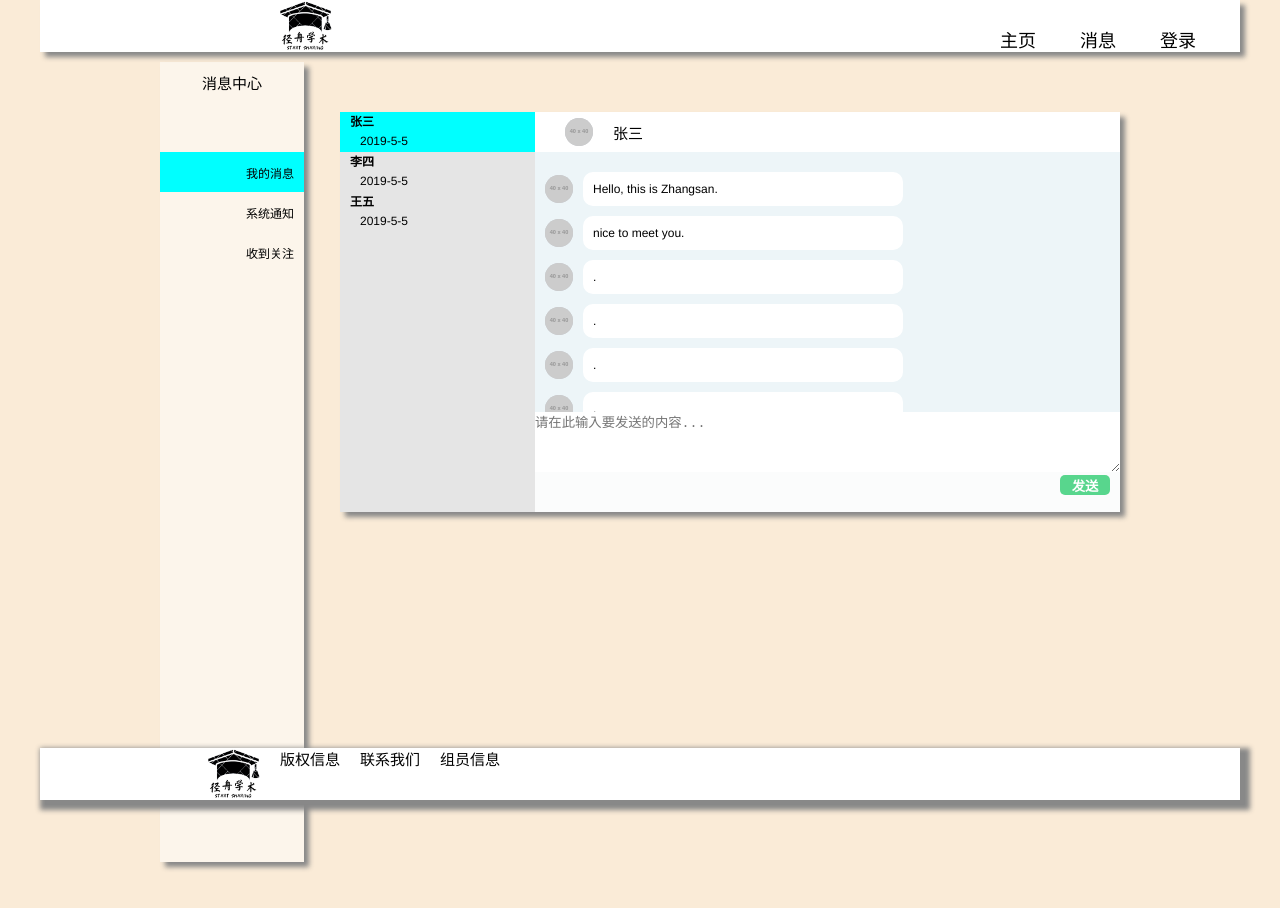
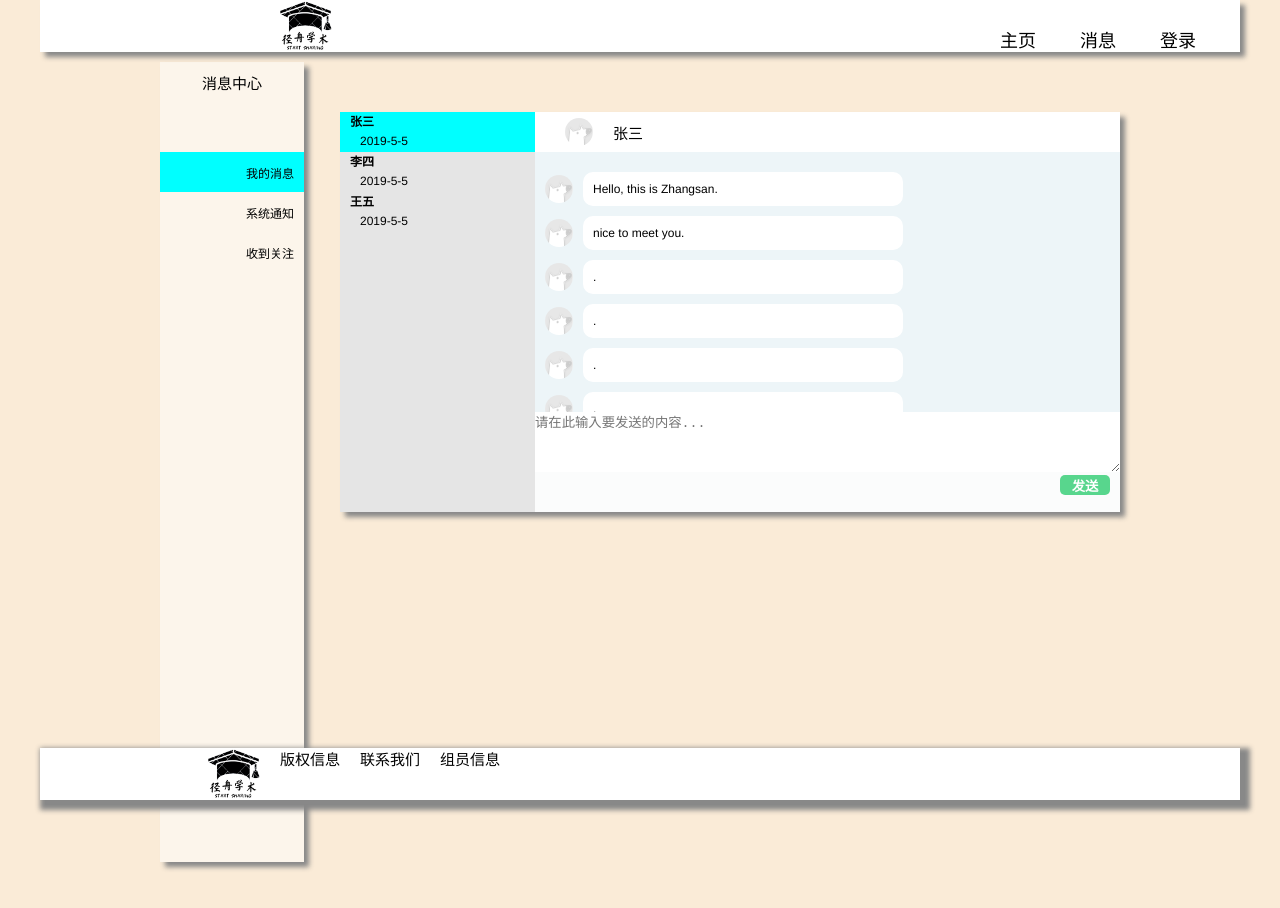
Before and after one commit to wjxchn/jingzhou-frontend, a Vue app: page /message in a window 1280 px wide. Shown: the top 908 px of the page. Built offline with nearby package versions, Linux system fonts and the light colour scheme.

Commit message:
Update Message.vue

```diff
--- a/src/components/Message.vue
+++ b/src/components/Message.vue
@@ -29,14 +29,14 @@
 
             <div class="chat"><!--聊天框列表-->
                 <div class="top frow fyc">
-                    <el-avatar size="small"  src="http://placehold.it/40x40"></el-avatar>
+                    <el-avatar size="small"  :src="tempchat.avatar_src"></el-avatar>
                     <span style="margin-left: 20px;">{{tempchat.name}}</span>
                 </div>
                 <div class="center">
                     <ul style="padding:10px">
 
                         <li v-for="item in tempchat.content" :key="item" class="frow fyc mt10">
-                            <el-avatar  size="small" src="http://placehold.it/40x40"></el-avatar>
+                            <el-avatar  size="small" :src="tempchat.avatar_src"></el-avatar>
                             <p class="msgcard ml10 rem08">{{item}}</p>
                         </li>
                     </ul>
@@ -47,6 +47,7 @@
                 </div>
             </div>
         </div>
+
         <!---------------------------------------------- 系统通知部分部分------------------------------------------------>
         <div class="News fcolumn" v-show="selected_leftbar=='2'">
             <div v-for="item in news" :key="item.id" class="msg fcolumn mt10">
@@ -78,9 +79,9 @@
                     {id:'3',content:"收到关注"},
                 ],
                 chat:[
-                    {id:'1', name:'张三',date:"2019-5-5",content:["Hello, this is Zhangsan.","nice to meet you.",".",".",".",".",".","."]},
-                    {id:'2', name:'李四',date:"2019-5-5",content:["Hello, this is Lisi.","nice to meet you."]},
-                    {id:'3',name:'王五',date:"2019-5-5",content:["Hello, this is Wangwu.","nice to meet you."]},
+                    {id:'1', name:'张三',date:"2019-5-5",avatar_src:require('../assets/avatar.png'),content:["Hello, this is Zhangsan.","nice to meet you.",".",".",".",".",".","."]},
+                    {id:'2', name:'李四',date:"2019-5-5",avatar_src:require('../assets/avatar.png'),content:["Hello, this is Lisi.","nice to meet you."]},
+                    {id:'3',name:'王五',date:"2019-5-5",avatar_src:require('../assets/avatar.png'),content:["Hello, this is Wangwu.","nice to meet you."]},
                 ],
                 tempchat:{id:'1', name:'张三',date:"2019-5-5",content:["Hello, this is Zhangsan.","nice to meet you."]},
                 news:[
```
